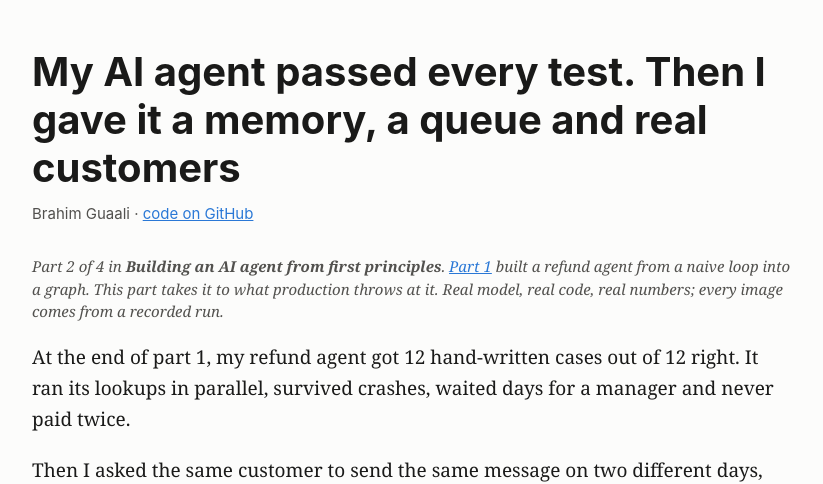
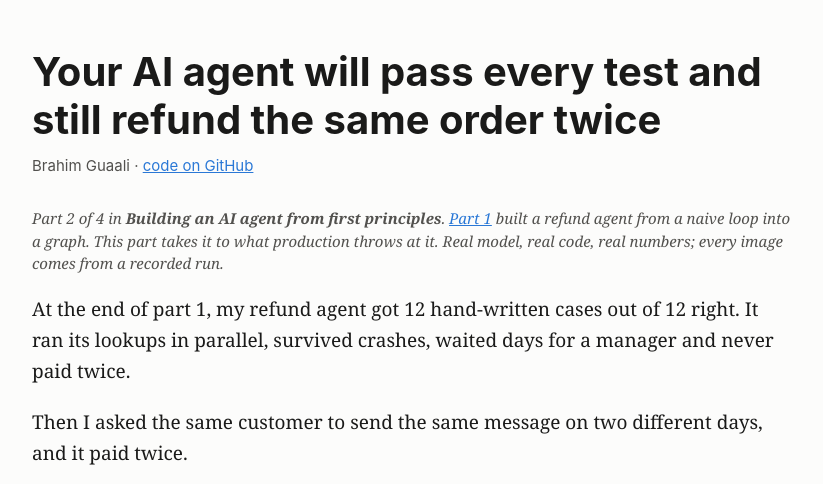
Before and after one commit to brahim-guaali/production-agent-from-first-principles, a plain HTML site: page docs/index.html in a window 1280 px wide. Shown: the top 484 px of the page, without its empty margins (228-1051 px from the left). Drawn offline with Linux system fonts and the light colour scheme.

Commit message:
Article title picked by Brahim (2026-10-22)
Co-Authored-By: Claude Opus 5.5 <noreply@anthropic.com>

```diff
--- a/docs/index.html
+++ b/docs/index.html
@@ -3,9 +3,9 @@
 <head>
 <meta charset="utf-8">
 <meta name="viewport" content="width=device-width, initial-scale=1">
-<title>My AI agent passed every test. Then I gave it a memory, a queue and real customers</title>
+<title>Your AI agent will pass every test and still refund the same order twice</title>
 <meta name="description" content="Part 2 of Building an AI agent from first principles: a refund agent meets memory, conversations, sub-agents, streaming, failures, guardrails, real traffic and customer ratings, with real runs.">
-<meta property="og:title" content="My AI agent passed every test. Then I gave it a memory, a queue and real customers">
+<meta property="og:title" content="Your AI agent will pass every test and still refund the same order twice">
 <meta property="og:description" content="Part 2 of Building an AI agent from first principles: a refund agent meets memory, conversations, sub-agents, streaming, failures, guardrails, real traffic and customer ratings, with real runs.">
 <meta property="og:type" content="article">
 <meta property="og:image" content="https://raw.githubusercontent.com/brahim-guaali/production-agent-from-first-principles/main/07-traffic/model-switch.png">
@@ -29,7 +29,7 @@
 </head>
 <body>
 <article>
-<h1>My AI agent passed every test. Then I gave it a memory, a queue and real customers</h1>
+<h1>Your AI agent will pass every test and still refund the same order twice</h1>
 <div class="by">Brahim Guaali · <a href="https://github.com/brahim-guaali/production-agent-from-first-principles">code on GitHub</a></div>
 <p><em>Part 2 of 4 in <strong>Building an AI agent from first principles</strong>. <a href="https://medium.com/@brahimg/i-rebuilt-one-ai-agent-seven-times-to-understand-graph-engineering-80b9983cd921">Part 1</a> built a refund agent from a naive loop into a graph. This part takes it to what production throws at it. Real model, real code, real numbers; every image comes from a recorded run.</em></p>
 
```
Also changed, not shown: 1 other file.
